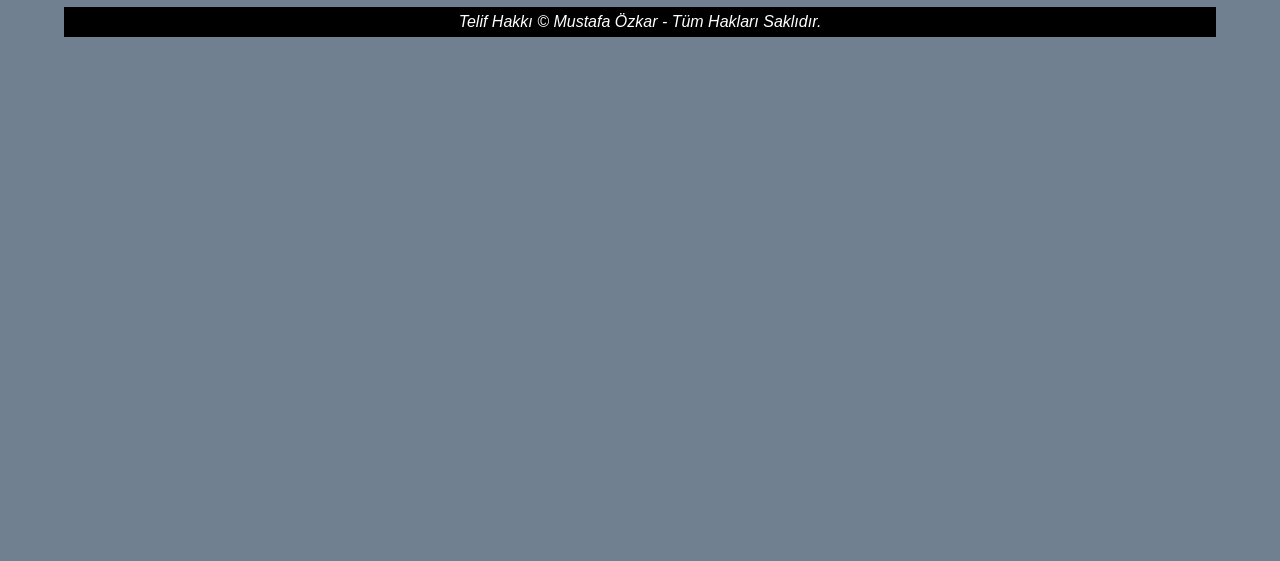
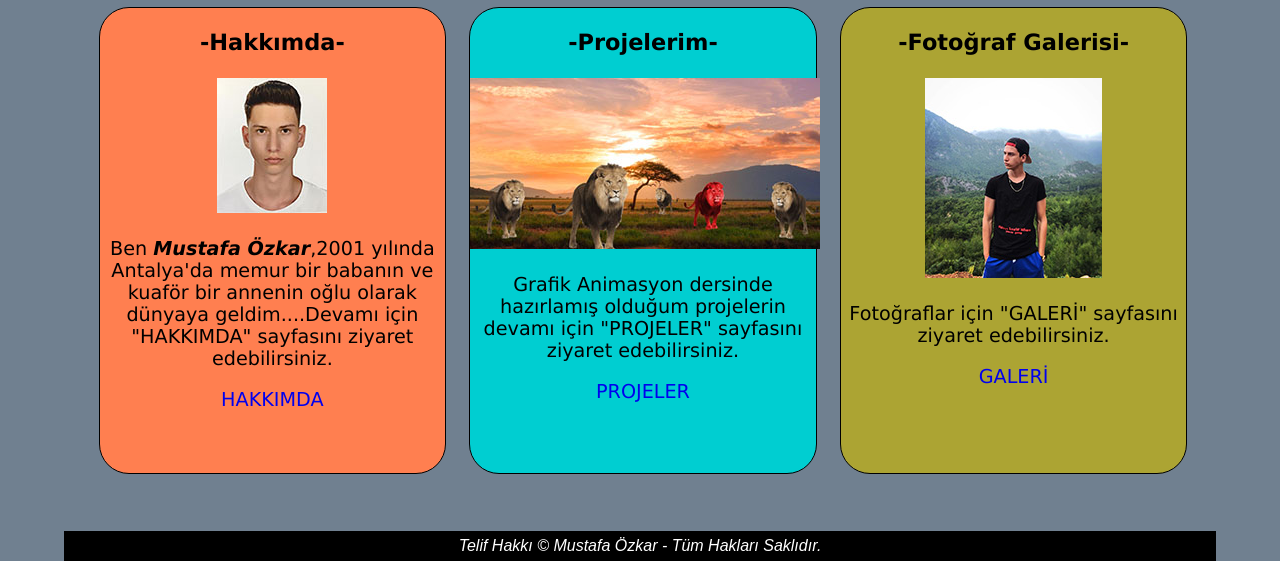
Before and after one commit to mustafaozkar/MyWebsite, a plain HTML site: page index.html in a window 1280 px wide. Shown: the part 304-865 px from the top of the page. Before the commit the page ends 800 px from the top, so only its background shows below. Drawn offline with Linux system fonts and the light colour scheme.

Commit message:
anasayfa degisiklikleri

```diff
--- a/css/style.css
+++ b/css/style.css
@@ -27,8 +27,8 @@ nav ul{
   background-color: rgb(121, 65, 93);
   text-align: center;
   line-height: 70px;
+
 }
-
 
 nav ul li {
   width: 142px;
@@ -37,11 +37,59 @@ nav ul li {
 
 nav ul li a {
  color: rgb(128, 255, 0);
+ text-decoration: none;
 }
 
 nav ul li a:hover{
   color: rgb(0, 0, 0);
 }
+
+
+#hakkimdaozet{
+  width: 30%;
+  height: 465px ;
+  margin:  0 2% 5% 3% ;
+  float: left;
+  border: 1px solid black;
+  border-radius: 30px;
+  font-size: larger;
+  font-family: Verdana, Geneva, Tahoma, sans-serif;
+  text-align: center;
+  background-color: coral;
+}
+#ozetparagraf{
+  background-color: rgb(233, 94, 43);
+}
+
+#projelerozet{
+  width: 30% ;
+  height: 465px ;
+  margin: 0 2% 5% 0 ;
+  float: left;
+  border: 1px solid black;
+  border-radius: 30px;
+  font-size: larger;
+  font-family: Verdana, Geneva, Tahoma, sans-serif;
+  text-align: center;
+  background-color: darkturquoise;
+}
+
+#galeriozet{
+  width: 30% ;
+  height: 465px ;
+  margin: 0 2% 5% 0 ;
+  float: left;
+  border: 1px solid black;
+  border-radius: 30px;
+  font-size: larger;
+  font-family: Verdana, Geneva, Tahoma, sans-serif;
+  text-align: center;
+  background: rgb(172, 164, 51);
+}
+
+
+
+
 
 
 #hakkimdayazisi{
@@ -101,7 +149,7 @@ h2{
  background-color: honeydew;
  border:1px solid black;
  text-align: center;
-font-size: larger;
+ font-size: larger;
 }
 
 
@@ -147,11 +195,14 @@ footer{
   color: white;
   clear: both;
   height: 30px;
+ margin: 5% 0 0 0;
   line-height: 30px;
   text-align: center
     }
 
-                  /*RWD*/
+
+
+                  /*--------------RWD---------------*/
 
 @media print {
     header, nav ul li a, footer, #hakkimdayazisi, h1{
--- a/index.html
+++ b/index.html
@@ -31,9 +31,62 @@
 
         <!--Menu bitis-->
 
+ <h1 id="giris"> Web Siteme Hoşgeldiniz...</h1>
 
 
- <h1>Kişisel Web Siteme Hoşgeldiniz...</h1>
+        <div id="hakkimdaozet">
+            <h3>-Hakkımda-</h3>
+            <div><img src="images/indexmustafa.jpg" alt="mustafaözkar"></div>
+
+            <p> Ben  <strong><em>Mustafa Özkar</em></strong>,2001 yılında Antalya'da  memur bir babanın ve kuaför bir
+            annenin oğlu olarak dünyaya geldim....Devamı için "HAKKIMDA" sayfasını ziyaret edebilirsiniz.</p>
+
+            <div><a href="hakkimda.html" style="text-decoration-line: none;">HAKKIMDA</a></div>
+
+       </div>
+
+        <div id="projelerozet">
+            <h3>-Projelerim-</h3>
+            <div><img src="images/smartobjectkucuk.jpg" alt="smart object küçültülmüş hali"></div>
+
+            <p>Grafik Animasyon dersinde hazırlamış olduğum projelerin devamı için "PROJELER" sayfasını ziyaret edebilirsiniz.</p>
+
+            <div><a href="hakkimda.html"  style="text-decoration-line: none;">PROJELER</a></div>
+        </div>
+
+
+        <div id="galeriozet">
+           <h3>-Fotoğraf Galerisi-</h3>
+           <div><img src="images/sapkamustafa.jpg" alt="mustafa Özkar"></div>
+
+           <p>Fotoğraflar için "GALERİ" sayfasını ziyaret edebilirsiniz.</p>
+
+           <div><a href="galeri.html" style="text-decoration-line: none;">GALERİ</a></div>
+
+
+
+
+
+        </div>
+
+
+
+
+
+
+
+
+
+
+
+
+
+
+
+
+
+
+
 
 
 
```
Also changed, not shown: galeri.html (+1 -0 lines), images/indexmustafa.jpg (added), images/mustafa-özkar.jpg, images/sapkamustafa.jpg (added), images/smartobjectkucuk.jpg (added).
